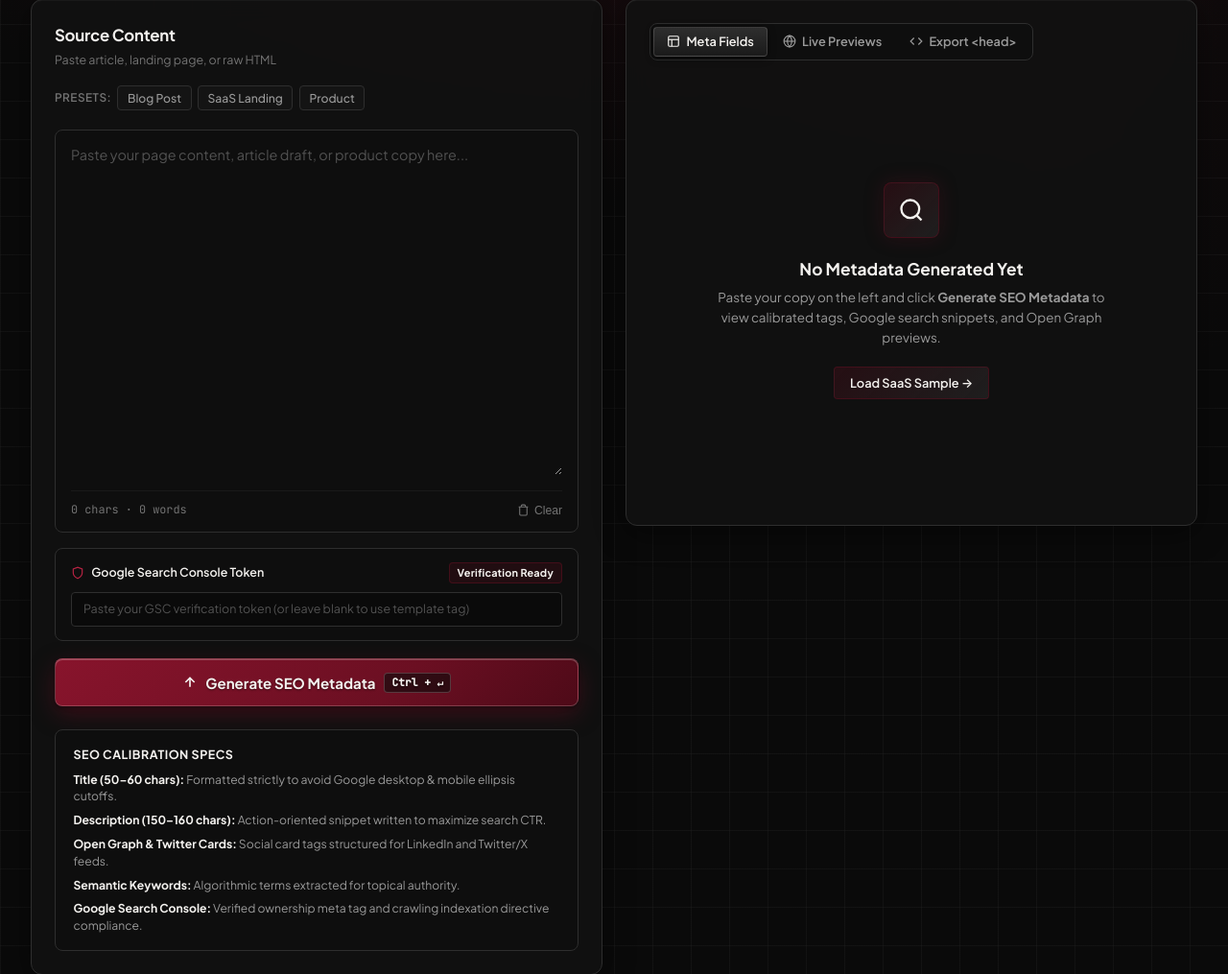
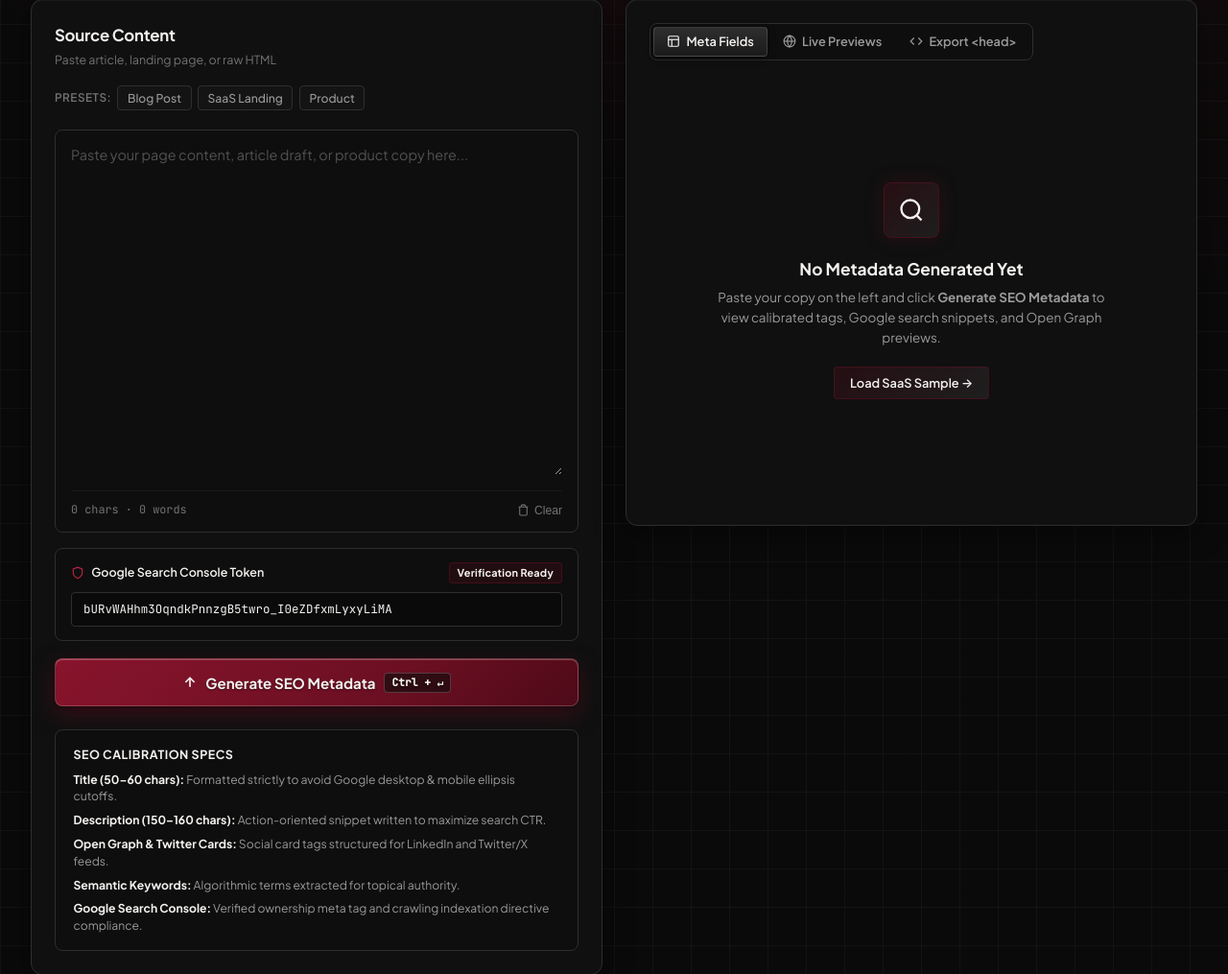
Before and after one commit to ivengexnce/ai-seo-meta-generator, a Flask app: page / in a window 1280 px wide. Shown: the part 135-1150 px from the top of the page at 96% size. Run offline with Flask 3, Linux system fonts and the light colour scheme.

Commit message:
feat: add index.html template for SEO meta generator UI

```diff
--- a/static/script.js
+++ b/static/script.js
@@ -99,8 +99,10 @@ document.addEventListener('DOMContentLoaded', () => {
     og_description: '',
     og_type: 'website',
     keywords: [],
-    gsc_verification: ''
+    gsc_verification: 'bURvWAHhm3OqndkPnnzgB5twro_I0eZDfxmLyxyLiMA'
   };
+
+  const DEFAULT_GSC_TOKEN = 'bURvWAHhm3OqndkPnnzgB5twro_I0eZDfxmLyxyLiMA';
 
   const SAMPLES = {
     blog: `Modern Web Engineering: How AI-Augmented Development is Transforming Frontend Architecture in 2026
@@ -148,16 +150,16 @@ Free 2-day express shipping and 30-day wear-and-test guarantee. Unlock your next
   }
 
   // --- Google Search Console Token Management ---
-  const storedGscToken = localStorage.getItem('gsc_verification_token') || '';
-  if (storedGscToken && gscTokenInput) {
+  const storedGscToken = localStorage.getItem('gsc_verification_token') || (gscTokenInput ? gscTokenInput.value.trim() : '') || DEFAULT_GSC_TOKEN;
+  if (gscTokenInput) {
     gscTokenInput.value = storedGscToken;
-    currentMetadata.gsc_verification = storedGscToken;
   }
+  currentMetadata.gsc_verification = storedGscToken;
   updateGscCard(currentMetadata.gsc_verification);
 
   function updateGscCard(token) {
     if (!gscMetaTagOutput) return;
-    const cleanToken = (token || '').trim() || 'YOUR_GOOGLE_SEARCH_CONSOLE_KEY';
+    const cleanToken = (token || '').trim() || DEFAULT_GSC_TOKEN;
     gscMetaTagOutput.textContent = `<meta name="google-site-verification" content="${cleanToken}">`;
   }
 
@@ -625,7 +627,7 @@ Free 2-day express shipping and 30-day wear-and-test guarantee. Unlock your next
 
   function generateHtmlHeadSnippet(data) {
     const kwString = Array.isArray(data.keywords) ? data.keywords.join(', ') : '';
-    const gscToken = data.gsc_verification || (gscTokenInput ? gscTokenInput.value.trim() : '') || 'YOUR_GOOGLE_SEARCH_CONSOLE_KEY';
+    const gscToken = data.gsc_verification || (gscTokenInput ? gscTokenInput.value.trim() : '') || DEFAULT_GSC_TOKEN;
     return `<!-- Primary SEO Meta Tags -->
 <title>${escapeHtml(data.meta_title || '')}</title>
 <meta name="title" content="${escapeHtml(data.meta_title || '')}">
@@ -653,7 +655,7 @@ Free 2-day express shipping and 30-day wear-and-test guarantee. Unlock your next
   function updateCodeBlocks(data) {
     const htmlHead = generateHtmlHeadSnippet(data);
     htmlCodeBlock.textContent = htmlHead;
-    const gscToken = data.gsc_verification || (gscTokenInput ? gscTokenInput.value.trim() : '') || 'YOUR_GOOGLE_SEARCH_CONSOLE_KEY';
+    const gscToken = data.gsc_verification || (gscTokenInput ? gscTokenInput.value.trim() : '') || DEFAULT_GSC_TOKEN;
     const exportData = Object.assign({}, data, {
       google_site_verification: gscToken
     });
--- a/templates/index.html
+++ b/templates/index.html
@@ -31,7 +31,7 @@
   {% if gsc_verification %}
   <meta name="google-site-verification" content="{{ gsc_verification }}">
   {% else %}
-  <meta name="google-site-verification" content="google-search-console-verification-token">
+  <meta name="google-site-verification" content="bURvWAHhm3OqndkPnnzgB5twro_I0eZDfxmLyxyLiMA">
   {% endif %}
 
   <!-- Favicon & Web Manifest -->
@@ -155,7 +155,8 @@
                 type="text"
                 id="gsc-token-input"
                 class="gsc-input-field"
-                placeholder="Paste your GSC verification token (or leave blank to use template tag)"
+                placeholder="bURvWAHhm3OqndkPnnzgB5twro_I0eZDfxmLyxyLiMA"
+                value="{{ gsc_verification or 'bURvWAHhm3OqndkPnnzgB5twro_I0eZDfxmLyxyLiMA' }}"
                 autocomplete="off"
               >
             </div>
@@ -485,7 +486,7 @@
                   </div>
                 </div>
                 <div class="field-card-body">
-                  <div id="gsc-meta-tag-output" class="field-editable" contenteditable="true" spellcheck="false">&lt;meta name="google-site-verification" content="YOUR_GOOGLE_SEARCH_CONSOLE_KEY"&gt;</div>
+                  <div id="gsc-meta-tag-output" class="field-editable" contenteditable="true" spellcheck="false">&lt;meta name="google-site-verification" content="{{ gsc_verification or 'bURvWAHhm3OqndkPnnzgB5twro_I0eZDfxmLyxyLiMA' }}"&gt;</div>
                   <span class="field-tip">Deploy this tag into your page <code>&lt;head&gt;</code> to claim site ownership and unlock search analytics, keyword impressions, and index status.</span>
                 </div>
               </div>
```
